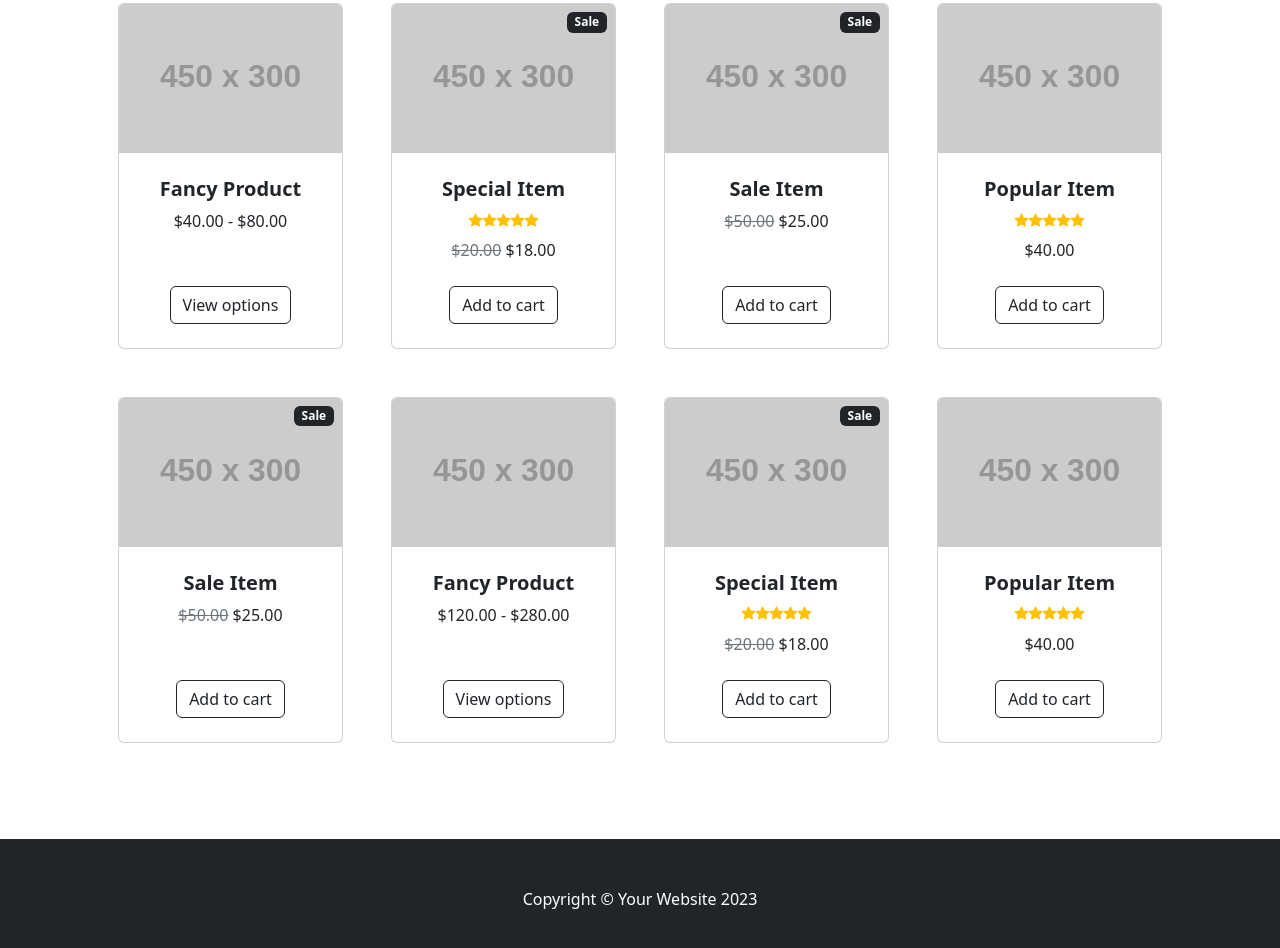
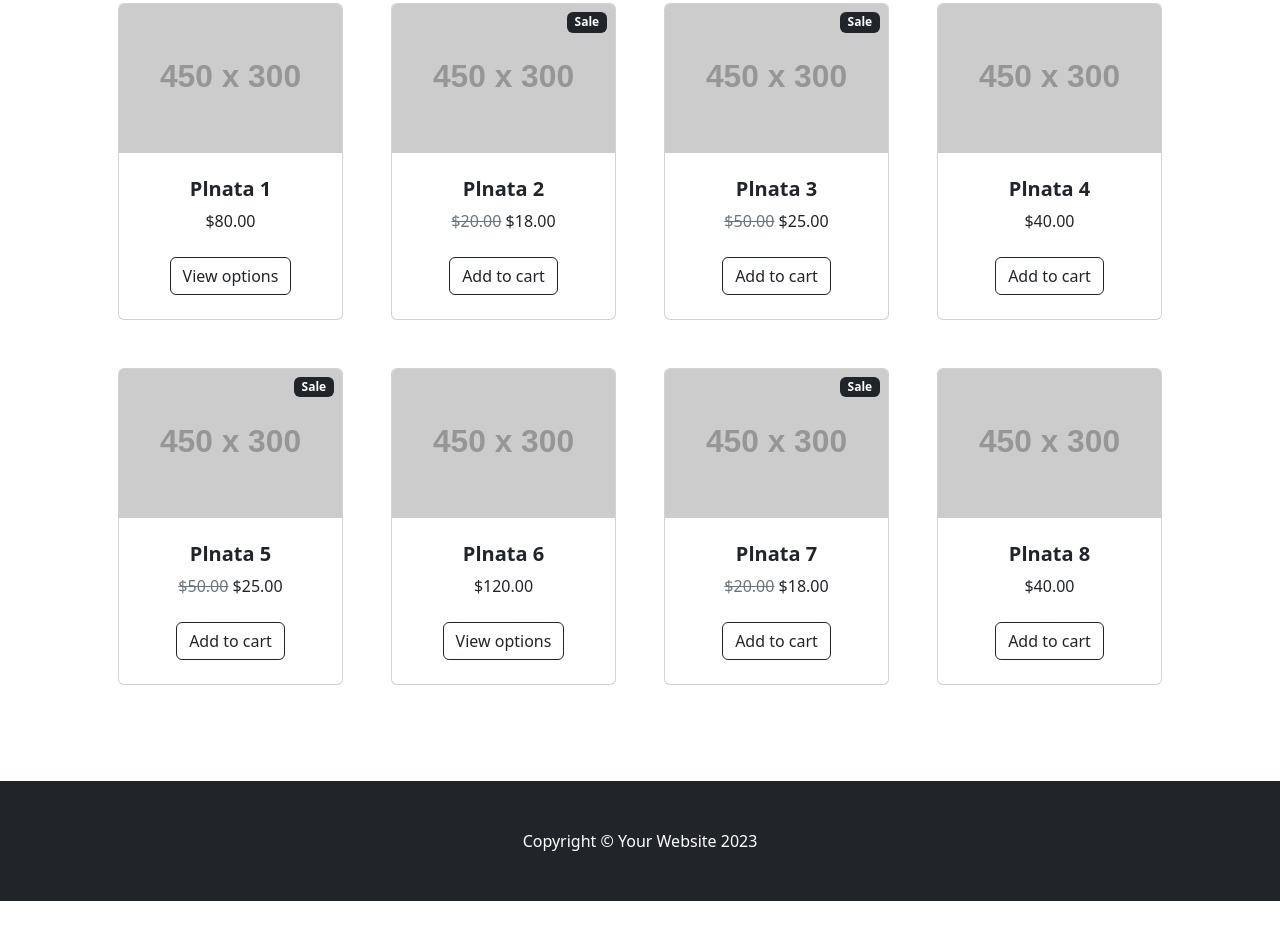
Before and after one commit to littleOctopus75/Vivero, a plain HTML site: page index.html in a window 1280 px wide. Shown: the part 510-1458 px from the top of the page. After the commit the page ends 1411 px from the top, so only its background shows below. Drawn offline with nearby package versions, Linux system fonts and the light colour scheme; placeholder pictures from the web are drawn by us.

Commit message:
Add files via upload

```diff
--- a/index.html
+++ b/index.html
@@ -18,10 +18,10 @@
     />
     <!-- Core theme CSS (includes Bootstrap)-->
     <link href="css/styles.css" rel="stylesheet" />
+
   </head>
   <body>
-    <div  style="background-color:#d0ffcd"><h1 class="container text-center" >Vivero Lusy</h1></div>
-
+    <h1>Vivero Lusy</h1>
     <!-- Navigation-->
     <nav class="navbar navbar-expand-lg navbar-light bg-light">
       <div class="container px-4 px-lg-5">
@@ -192,21 +192,19 @@
                   <li><a class="dropdown-item" href="#!">New Arrivals</a></li>
                   <li><hr class="dropdown-divider" /></li>
 
-                <li>
-                  <a class="dropdown-item" href="#!"
-                    >Nuestras plantas 🌹 &raquo;</a
-                  >
+                  <li><a class="dropdown-item" href="#!">Nuestras plantas 🌹 &raquo;</a>
                     <ul class="dropdown-menu dropdown-submenu">
                       <li><a class="dropdown-item" href="#!">Ornato</a></li>
-                    <li>
-                      <a class="dropdown-item" href="#!">Hierbas de olor</a>
-                    </li>
+                      <li><a class="dropdown-item" href="#!">Hierbas de olor</a></li>
                       <li><a class="dropdown-item" href="#!">Frutales</a></li>
                       <li><a class="dropdown-item" href="#!">Deserticas</a></li>
                       <li><a class="dropdown-item" href="#!">Acuaticas</a></li>
                     </ul>
                   </li>
+
+
                 </ul>
+
             </li>
           </ul>
           <form class="d-flex">
@@ -248,9 +246,9 @@
               <div class="card-body p-4">
                 <div class="text-center">
                   <!-- Product name-->
-                  <h5 class="fw-bolder">Fancy Product</h5>
+                  <h5 class="fw-bolder">Plnata 1</h5>
                   <!-- Product price-->
-                  $40.00 - $80.00
+                   $80.00
                 </div>
               </div>
               <!-- Product actions-->
@@ -282,17 +280,9 @@
               <div class="card-body p-4">
                 <div class="text-center">
                   <!-- Product name-->
-                  <h5 class="fw-bolder">Special Item</h5>
+                  <h5 class="fw-bolder">Plnata 2</h5>
                   <!-- Product reviews-->
-                  <div
-                    class="d-flex justify-content-center small text-warning mb-2"
-                  >
-                    <div class="bi-star-fill"></div>
-                    <div class="bi-star-fill"></div>
-                    <div class="bi-star-fill"></div>
-                    <div class="bi-star-fill"></div>
-                    <div class="bi-star-fill"></div>
-                  </div>
+
                   <!-- Product price-->
                   <span class="text-muted text-decoration-line-through"
                     >$20.00</span
@@ -329,7 +319,7 @@
               <div class="card-body p-4">
                 <div class="text-center">
                   <!-- Product name-->
-                  <h5 class="fw-bolder">Sale Item</h5>
+                  <h5 class="fw-bolder">Plnata 3</h5>
                   <!-- Product price-->
                   <span class="text-muted text-decoration-line-through"
                     >$50.00</span
@@ -359,17 +349,9 @@
               <div class="card-body p-4">
                 <div class="text-center">
                   <!-- Product name-->
-                  <h5 class="fw-bolder">Popular Item</h5>
+                  <h5 class="fw-bolder">Plnata 4</h5>
                   <!-- Product reviews-->
-                  <div
-                    class="d-flex justify-content-center small text-warning mb-2"
-                  >
-                    <div class="bi-star-fill"></div>
-                    <div class="bi-star-fill"></div>
-                    <div class="bi-star-fill"></div>
-                    <div class="bi-star-fill"></div>
-                    <div class="bi-star-fill"></div>
-                  </div>
+
                   <!-- Product price-->
                   $40.00
                 </div>
@@ -403,7 +385,7 @@
               <div class="card-body p-4">
                 <div class="text-center">
                   <!-- Product name-->
-                  <h5 class="fw-bolder">Sale Item</h5>
+                  <h5 class="fw-bolder">Plnata 5</h5>
                   <!-- Product price-->
                   <span class="text-muted text-decoration-line-through"
                     >$50.00</span
@@ -433,9 +415,9 @@
               <div class="card-body p-4">
                 <div class="text-center">
                   <!-- Product name-->
-                  <h5 class="fw-bolder">Fancy Product</h5>
+                  <h5 class="fw-bolder">Plnata 6</h5>
                   <!-- Product price-->
-                  $120.00 - $280.00
+                  $120.00
                 </div>
               </div>
               <!-- Product actions-->
@@ -467,17 +449,9 @@
               <div class="card-body p-4">
                 <div class="text-center">
                   <!-- Product name-->
-                  <h5 class="fw-bolder">Special Item</h5>
+                  <h5 class="fw-bolder">Plnata 7</h5>
                   <!-- Product reviews-->
-                  <div
-                    class="d-flex justify-content-center small text-warning mb-2"
-                  >
-                    <div class="bi-star-fill"></div>
-                    <div class="bi-star-fill"></div>
-                    <div class="bi-star-fill"></div>
-                    <div class="bi-star-fill"></div>
-                    <div class="bi-star-fill"></div>
-                  </div>
+
                   <!-- Product price-->
                   <span class="text-muted text-decoration-line-through"
                     >$20.00</span
@@ -507,17 +481,9 @@
               <div class="card-body p-4">
                 <div class="text-center">
                   <!-- Product name-->
-                  <h5 class="fw-bolder">Popular Item</h5>
+                  <h5 class="fw-bolder">Plnata 8</h5>
                   <!-- Product reviews-->
-                  <div
-                    class="d-flex justify-content-center small text-warning mb-2"
-                  >
-                    <div class="bi-star-fill"></div>
-                    <div class="bi-star-fill"></div>
-                    <div class="bi-star-fill"></div>
-                    <div class="bi-star-fill"></div>
-                    <div class="bi-star-fill"></div>
-                  </div>
+
                   <!-- Product price-->
                   $40.00
                 </div>
```
Lines whose indentation alone changed are shown as unchanged.
